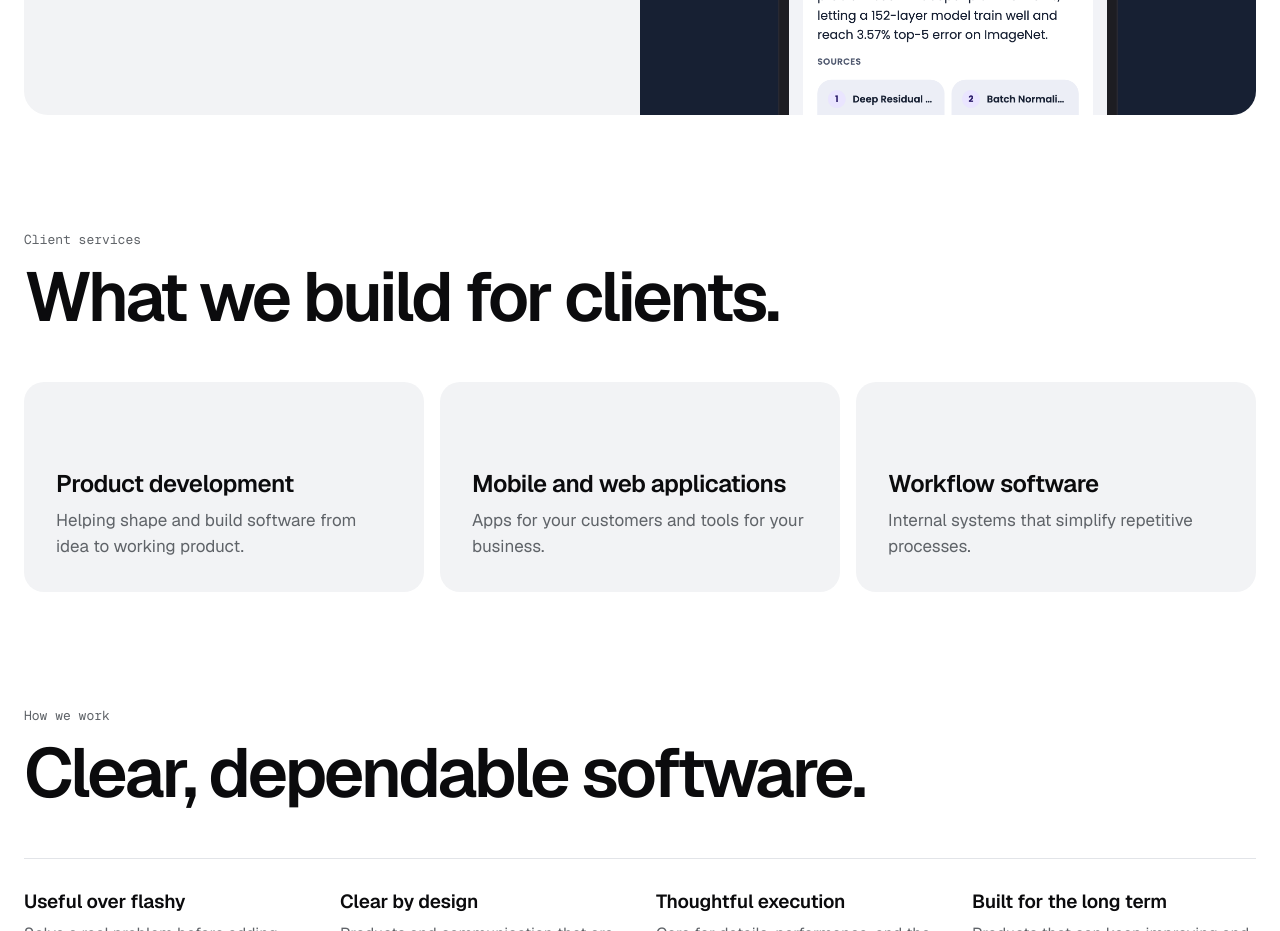
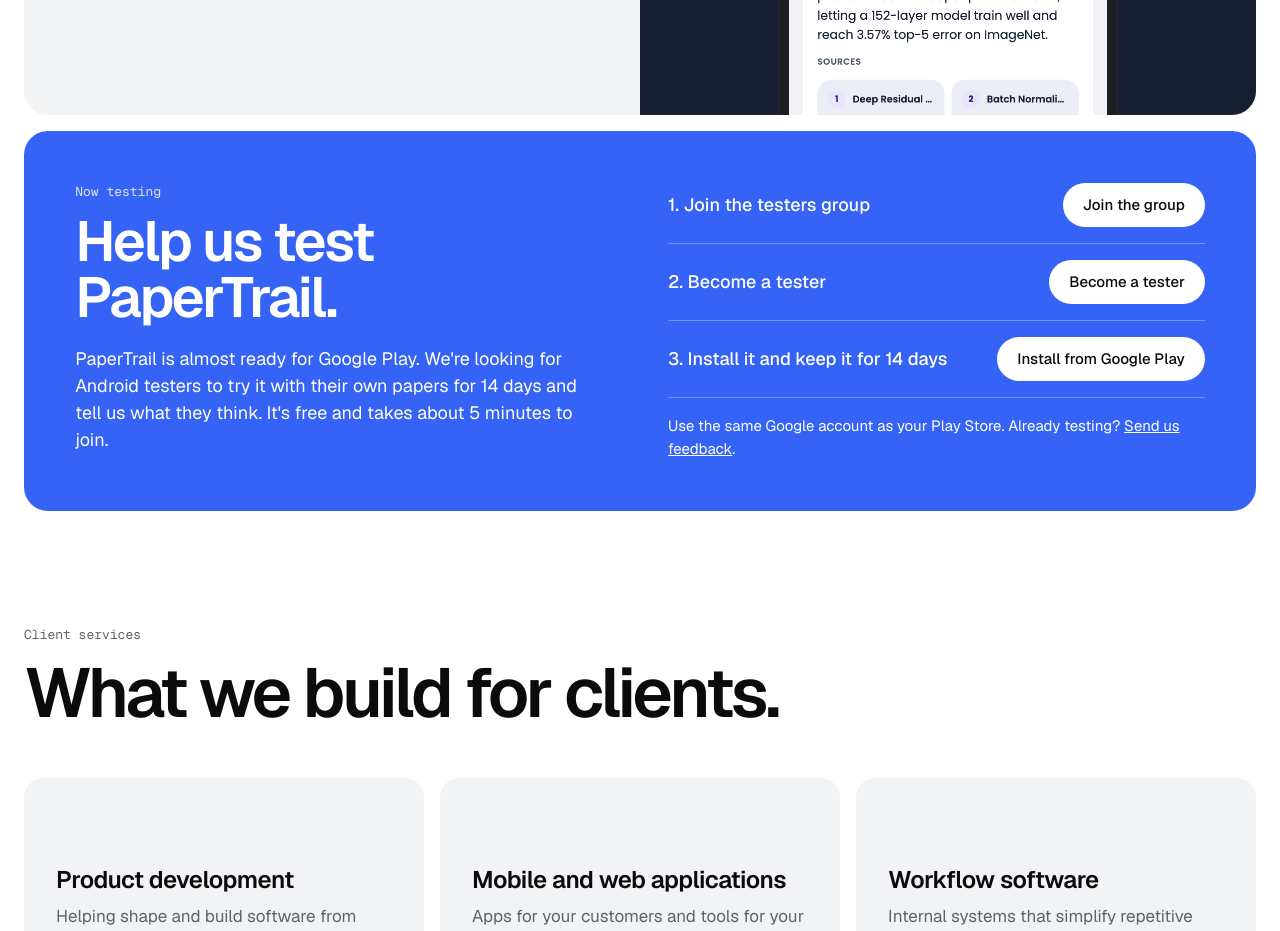
Before and after one commit to mdcccxv-studio/mdcccxv-studio.github.io, a plain HTML site: page index.html in a window 1280 px wide. Shown: the part 1840-2771 px from the top of the page. Drawn offline with nearby package versions, Linux system fonts and the light colour scheme.

Commit message:
Add a PaperTrail tester section to the website
Co-Authored-By: Claude Opus 5.5 <noreply@anthropic.com>

```diff
--- a/index.html
+++ b/index.html
@@ -35,6 +35,16 @@ section.s{padding-block:clamp(64px,9vw,128px)}
 .pname img{width:72px;height:72px} .pname span span{color:#7764D8}
 .pshot{background:#172033;height:520px;overflow:hidden;padding:48px 32px 0;display:flex;justify-content:center}
 .pshot img{width:100%;max-width:340px;height:auto;align-self:flex-start;border-radius:36px}
+.testers{margin-top:16px;background:#3563F6;color:#FFFFFF;border-radius:24px;padding:clamp(28px,4vw,56px);display:flex;flex-wrap:wrap;gap:32px 56px;justify-content:space-between;scroll-margin-top:16px}
+.testers>div{flex:1 1 380px;min-width:0}
+.testers .eyebrow{color:#DCE4FF}
+.testers h3{font-size:clamp(34px,4.4vw,60px);font-weight:600;letter-spacing:-.04em;line-height:1;margin:12px 0 20px;text-wrap:balance}
+.testers p.t{font-size:18px;line-height:1.5;max-width:520px}
+.tstep{display:flex;flex-wrap:wrap;align-items:center;justify-content:space-between;gap:12px 20px;padding:16px 0;border-bottom:1px solid rgba(255,255,255,.3)}
+.tstep:first-child{padding-top:0} .tstep span{font-weight:500;font-size:18px;min-width:0;flex:1 1 200px}
+.tstep a{display:inline-flex;align-items:center;min-height:44px;padding:0 20px;border-radius:999px;background:#FFFFFF;color:#0B0B0D;font-weight:500;font-size:15px;text-decoration:none;white-space:nowrap}
+.testers a:focus-visible{outline:2px solid #FFFFFF;outline-offset:3px}
+.tnote{margin-top:16px;font-size:15px} .tnote a{color:#FFFFFF}
 .grid{display:grid;grid-template-columns:repeat(auto-fit,minmax(260px,1fr));gap:16px}
 .card{background:#F2F3F5;border-radius:20px;padding:32px;min-height:210px;display:flex;flex-direction:column;justify-content:flex-end;gap:8px}
 .card h3{font-size:24px;font-weight:600;letter-spacing:-.02em;line-height:1.2} .card p{color:#5F6368}
@@ -62,6 +72,15 @@ footer img{height:34px;width:auto;display:block}
 <p style="font-size:19px;line-height:1.45">A research app for students and researchers. Ask your PDFs anything and get answers written from your own papers, with the passages behind them. The AI runs on your phone, so your papers and questions never leave it.</p>
 <p class="eyebrow">by MDCCCXV Studio</p></div>
 <div class="pshot"><img src="assets/papertrail-screen.png" alt="PaperTrail's Research screen, showing an answer written from two papers with its sources listed below it"></div></article>
+<aside class="testers" id="testers" aria-labelledby="testers-title">
+<div><p class="eyebrow">Now testing</p><h3 id="testers-title">Help us test PaperTrail.</h3>
+<p class="t">PaperTrail is almost ready for Google Play. We're looking for Android testers to try it with their own papers for 14 days and tell us what they think. It's free and takes about 5 minutes to join.</p></div>
+<div>
+<div class="tstep"><span>1. Join the testers group</span><a href="https://groups.google.com/g/papertrail-testers" target="_blank" rel="noopener">Join the group</a></div>
+<div class="tstep"><span>2. Become a tester</span><a href="https://play.google.com/apps/testing/com.mdcccxv.papertrail" target="_blank" rel="noopener">Become a tester</a></div>
+<div class="tstep"><span>3. Install it and keep it for 14 days</span><a href="https://play.google.com/store/apps/details?id=com.mdcccxv.papertrail" target="_blank" rel="noopener">Install from Google Play</a></div>
+<p class="tnote">Use the same Google account as your Play Store. Already testing? <a href="https://forms.gle/AUtAzyir3wLNxvb19" target="_blank" rel="noopener">Send us feedback</a>.</p>
+</div></aside>
 </div></section>
 <section class="s" id="services" style="padding-top:0"><div class="wrap">
 <div class="head"><div><p class="eyebrow">Client services</p><h2>What we build for clients.</h2></div></div>
```
